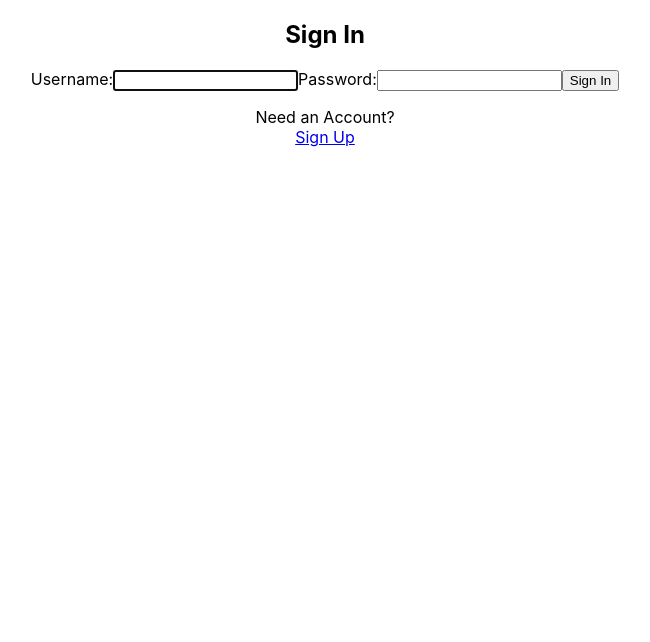
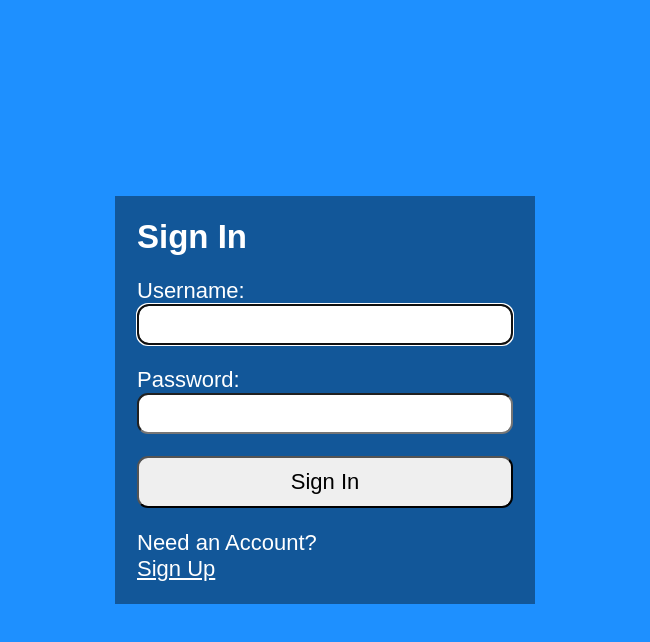
Before and after one commit to sjnp/v-ed, a React (Create React App) app in the folder frontend/: page / in a window 1280 px wide. Shown: the top 642 px of the page, without its empty margins (315-965 px from the left). Built offline with nearby package versions, Linux system fonts and the light colour scheme.

Commit message:
Add temp css

```diff
--- a/frontend/src/App.css
+++ /dev/null
@@ -1,38 +0,0 @@
-.App {
-  text-align: center;
-}
-
-.App-logo {
-  height: 40vmin;
-  pointer-events: none;
-}
-
-@media (prefers-reduced-motion: no-preference) {
-  .App-logo {
-    animation: App-logo-spin infinite 20s linear;
-  }
-}
-
-.App-header {
-  background-color: #282c34;
-  min-height: 100vh;
-  display: flex;
-  flex-direction: column;
-  align-items: center;
-  justify-content: center;
-  font-size: calc(10px + 2vmin);
-  color: white;
-}
-
-.App-link {
-  color: #61dafb;
-}
-
-@keyframes App-logo-spin {
-  from {
-    transform: rotate(0deg);
-  }
-  to {
-    transform: rotate(360deg);
-  }
-}
--- a/frontend/src/App.js
+++ b/frontend/src/App.js
@@ -1,4 +1,3 @@
-import './App.css';
 import Login from './Login';
 
 function App() {
--- a/frontend/src/Login.js
+++ b/frontend/src/Login.js
@@ -9,8 +9,8 @@ const Login = () => {
   const userRef = useRef();
   const errRef = useRef();
 
-  const [user, setUser] = useState('');
-  const [pwd, setPwd] = useState('');
+  const [username, setUsername] = useState('');
+  const [password, setPassword] = useState('');
   const [errMsg, setErrMsg] = useState('');
   const [success, setSuccess] = useState(false);
 
@@ -20,13 +20,13 @@ const Login = () => {
 
   useEffect(() => {
     setErrMsg('');
-  }, [user, pwd])
+  }, [username, password])
 
   const handleSubmit = async (e) => {
     e.preventDefault();
     try {
       const response = await axios.post(LOGIN_URL,
-        JSON.stringify({username: user, password: pwd}),
+        JSON.stringify({ username, password }),
         {
           headers: { 'Content-Type': 'application/json' },
           withCredentials: true
@@ -35,9 +35,9 @@ const Login = () => {
       console.log(JSON.stringify(response?.data));
       const accessToken = response?.data?.accessToken;
       const roles = response?.data?.roles;
-      setAuth({ user, pwd, roles, accessToken });
-      setUser('');
-      setPwd('');
+      setAuth({ username, password, roles, accessToken });
+      setUsername('');
+      setPassword('');
       setSuccess(true);
     } catch (err) {
       if (!err?.response) {
@@ -76,16 +76,16 @@ const Login = () => {
             id="username"
             ref={userRef}
             autoComplete="off"
-            onChange={(e) => setUser(e.target.value)}
-            value={user}
+            onChange={(e) => setUsername(e.target.value)}
+            value={username}
             required
           />
           <label htmlFor="password">Password:</label>
           <input
             type="password"
             id="password"
-            onChange={(e) => setPwd(e.target.value)}
-            value={pwd}
+            onChange={(e) => setPassword(e.target.value)}
+            value={password}
             required
           />
           <button>Sign In</button>
--- a/frontend/src/index.css
+++ b/frontend/src/index.css
@@ -1,13 +1,112 @@
-body {
+* {
   margin: 0;
-  font-family: -apple-system, BlinkMacSystemFont, 'Segoe UI', 'Roboto', 'Oxygen',
-    'Ubuntu', 'Cantarell', 'Fira Sans', 'Droid Sans', 'Helvetica Neue',
-    sans-serif;
-  -webkit-font-smoothing: antialiased;
-  -moz-osx-font-smoothing: grayscale;
+  padding: 0;
+  box-sizing: border-box;
 }
 
-code {
-  font-family: source-code-pro, Menlo, Monaco, Consolas, 'Courier New',
-    monospace;
+html {
+  font-family: 'Nunito', sans-serif;
+  font-size: 22px;
+  color: #fff;
 }
+
+body {
+  min-height: 100vh;
+  background-color: dodgerblue;
+}
+
+.App {
+display: flex;
+flex-direction: column;
+justify-content: center;
+align-items: center;
+min-height: 100vh;
+padding: 1rem 0.5rem;
+}
+
+section {
+  width: 100%;
+  max-width: 420px;
+  min-height: 400px;
+  display: flex;
+  flex-direction: column;
+  justify-content: flex-start;
+  padding: 1rem;
+  background-color: rgba(0,0,0,0.4);
+}
+
+form {
+  display: flex;
+  flex-direction: column;
+  justify-content: space-evenly;
+  flex-grow: 1;
+  padding-bottom: 1rem;
+}
+
+a, a:visited {
+  color: #fff;
+}
+
+input[type="text"],
+input[type="password"],
+button,
+textarea {
+font-family: 'Nunito', sans-serif;
+font-size: 22px;
+padding: 0.25rem;
+border-radius: 0.5rem;
+}
+
+label,
+button {
+margin-top: 1rem;
+}
+
+button {
+padding: 0.5rem;
+}
+
+.instructions {
+  font-size: 0.75rem;
+  border-radius: 0.5rem;
+  background: #000;
+  color: #fff;
+  padding: 0.25rem;
+  position: relative;
+  bottom: -10px;
+}
+
+.instructions > svg {
+  margin-right: 0.25rem;
+}
+
+.offscreen {
+  position: absolute;
+  left: -9999px;
+}
+
+.hide {
+  display: none;
+}
+
+.valid {
+  color: limegreen;
+  margin-left: 0.25rem;
+}
+
+.invalid {
+  color: red;
+  margin-left: 0.25rem;
+}
+
+.errmsg {
+  background-color: lightpink;
+  color: firebrick;
+  font-weight: bold;
+  padding: 0.5rem;
+  margin-bottom: 0.5rem;
+}
+
+.line {
+  display: inline-block;
+}
```
Also changed, not shown: 1 other file (tests, documents, lock files or other folders).
